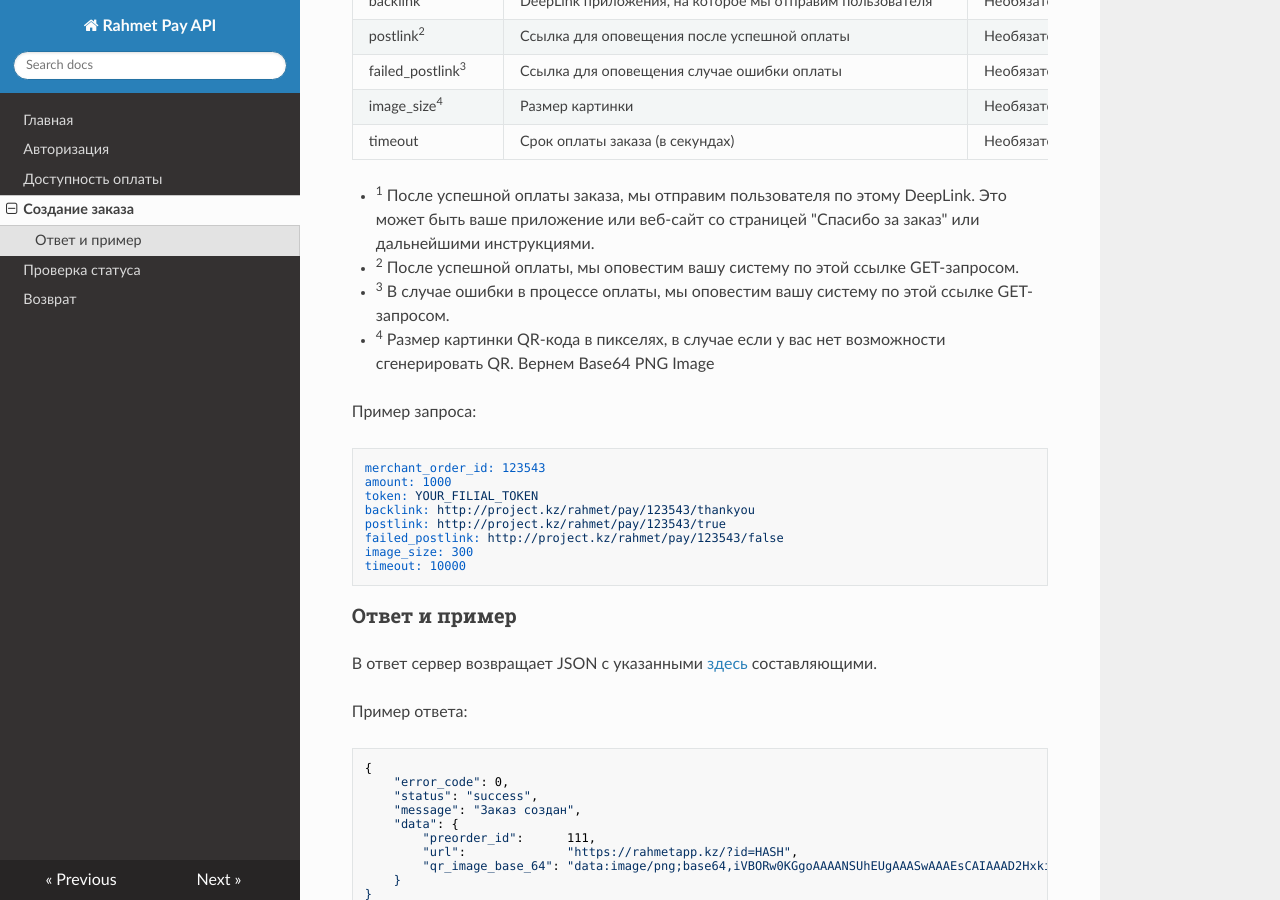
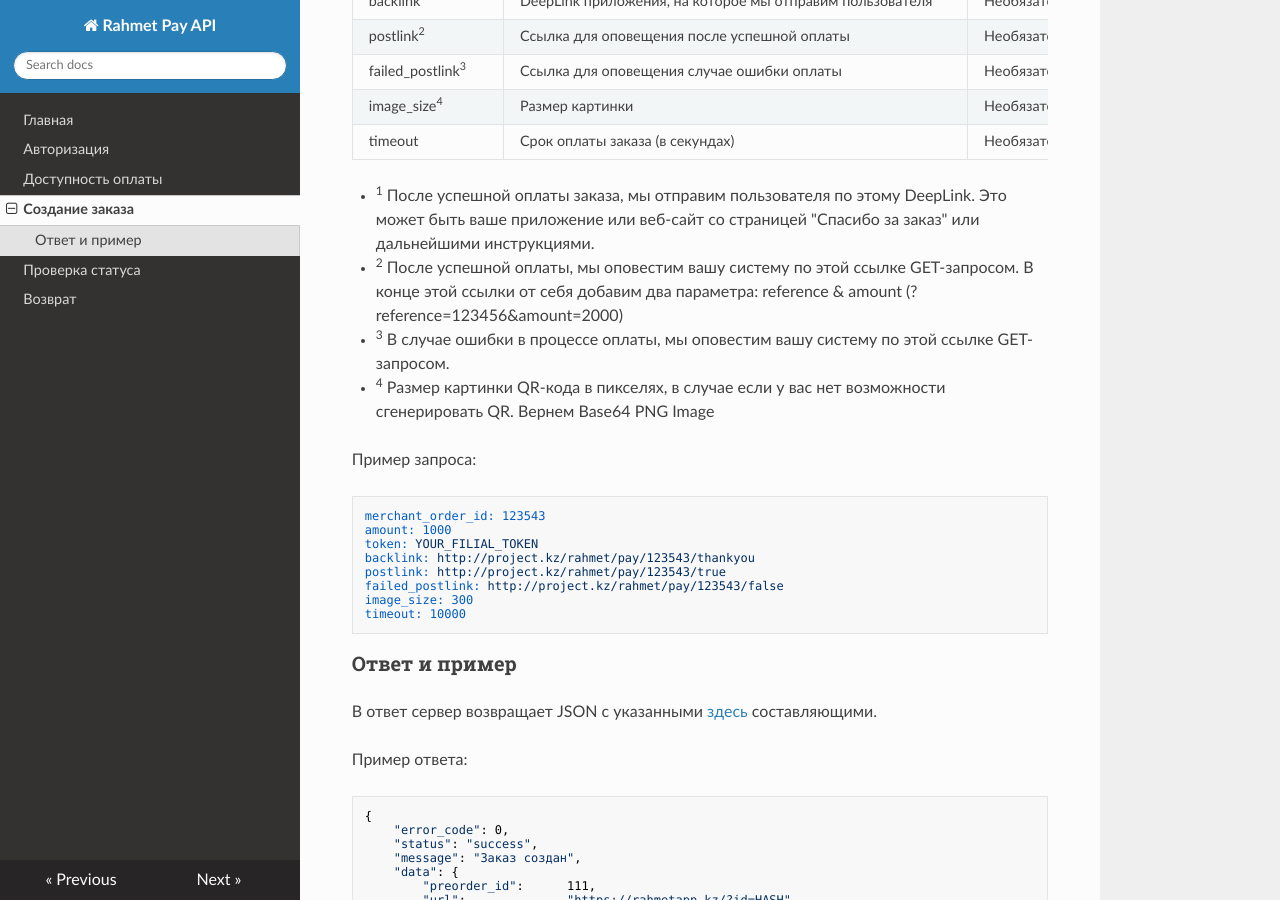
Before and after one commit to rahmetapp/docs, an MkDocs documentation site: the page built from docs/order.md, in a window 1280 px wide and 900 px high, scrolled down 456 px. Built offline with MkDocs 1.6.1, drawn with Linux system fonts in a browser that asks for light colours; nearby versions of some CDN libraries; old or Windows-style settings are respelled for this version of MkDocs.

Commit message:
postlink

```diff
--- a/docs/order.md
+++ b/docs/order.md
@@ -18,7 +18,7 @@ image_size<sup>4</sup> | Размер картинки | Необязатель
 timeout | Срок оплаты заказа (в секундах) | Необязательное
 
 - <sup>1</sup> После успешной оплаты заказа, мы отправим пользователя по этому DeepLink. Это может быть ваше приложение или веб-сайт со страницей "Спасибо за заказ" или дальнейшими инструкциями.
-- <sup>2</sup> После успешной оплаты, мы оповестим вашу систему по этой ссылке GET-запросом.
+- <sup>2</sup> После успешной оплаты, мы оповестим вашу систему по этой ссылке GET-запросом. В конце этой ссылки от себя добавим два параметра: reference & amount (?reference=123456&amount=2000)
 - <sup>3</sup> В случае ошибки в процессе оплаты, мы оповестим вашу систему по этой ссылке GET-запросом.
 - <sup>4</sup> Размер картинки QR-кода в пикселях, в случае если у вас нет возможности сгенерировать QR. Вернем Base64 PNG Image
 
```
